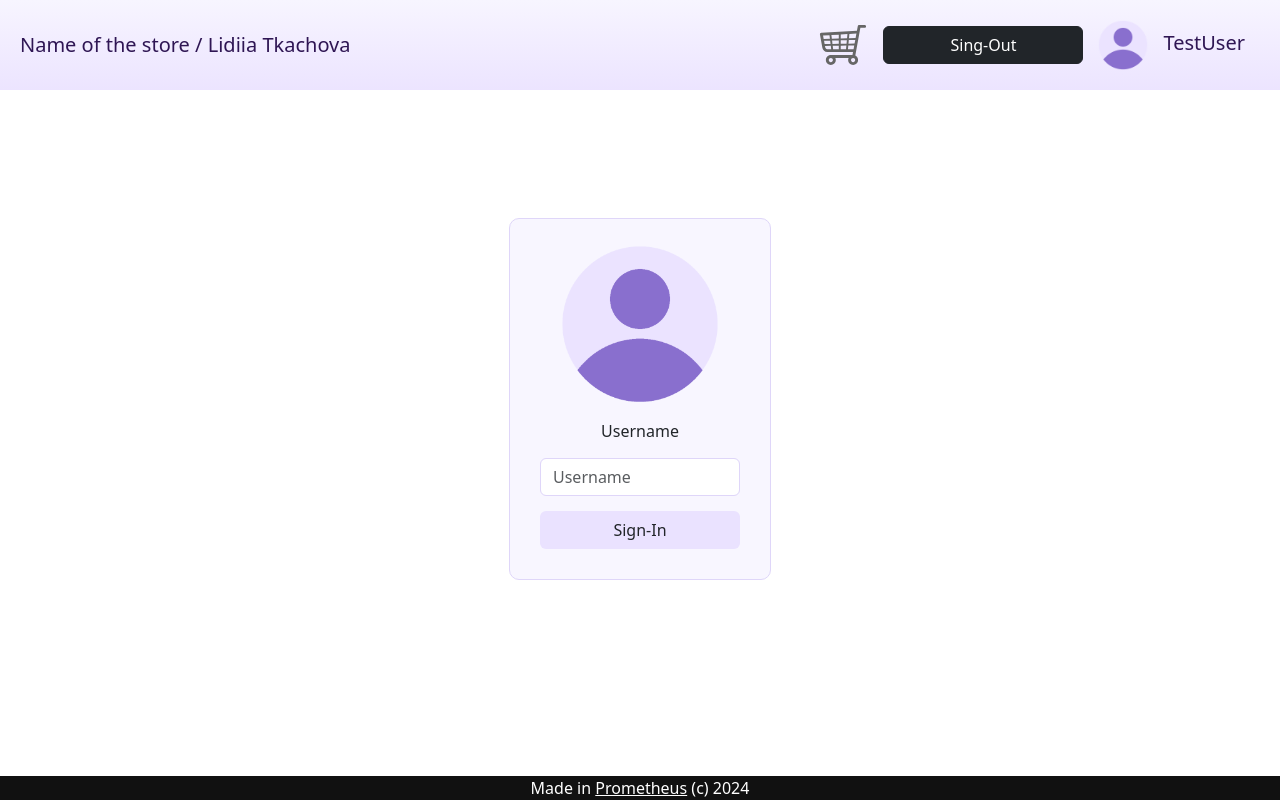
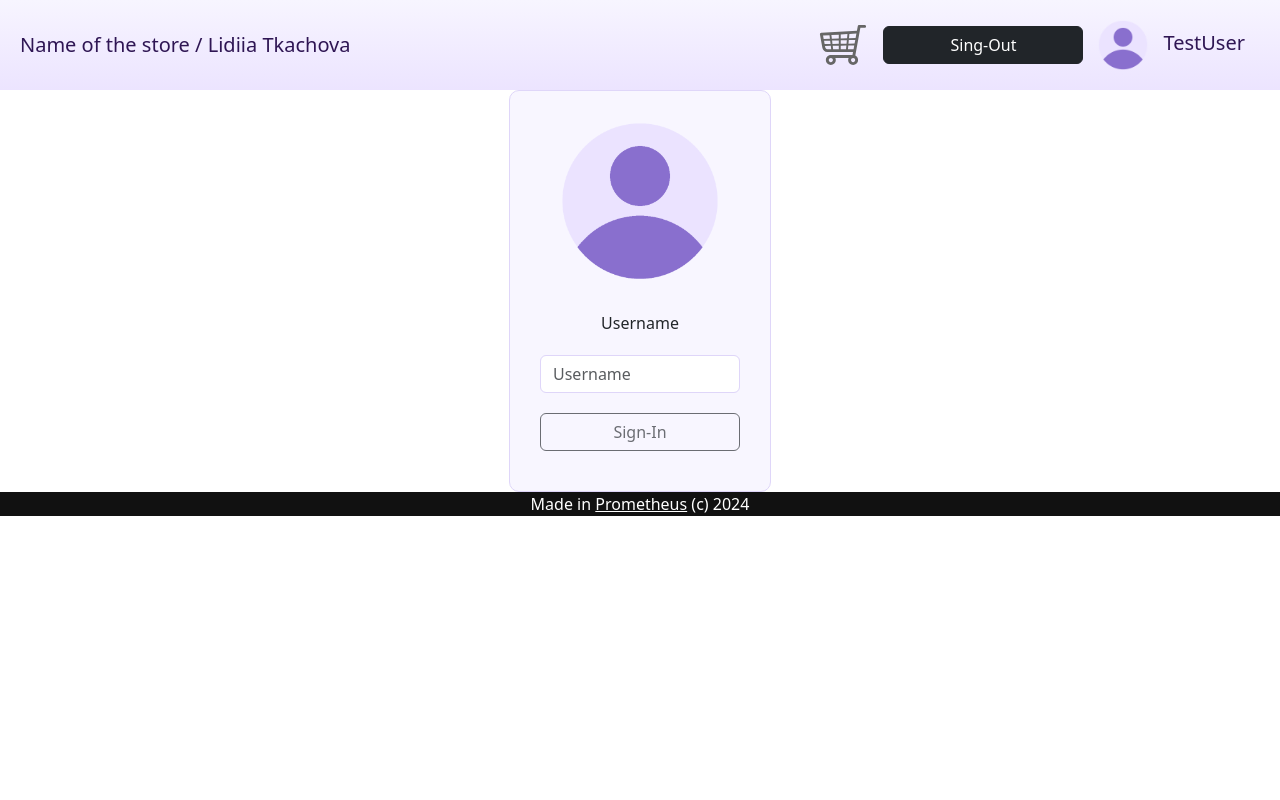
Before and after one commit to lida-skakun/book-store, a React (Create React App) app: page / in a window 1280 px wide. Built offline with nearby package versions, Linux system fonts and the light colour scheme.

Commit message:
username authorization and validation added

```diff
--- a/package.json
+++ b/package.json
@@ -1,6 +1,6 @@
 {
   "name": "course-final",
-  "homepage": "https://github.com/lida-skakun/book-store.git",
+  "homepage": "https://github.com/lida-skakun/book-store",
   "version": "0.1.0",
   "private": true,
   "dependencies": {
--- a/src/components/footer/footer.jsx
+++ b/src/components/footer/footer.jsx
@@ -2,7 +2,8 @@ import "./footer.scss";
 
 export default function Footer() {
   return (
-    <div className="Footer footer">
+    <div className="Footer">
+      <footer className="footer">
         Made in{" "}
         <a
           href="https://prometheus.org.ua/"
@@ -12,6 +13,7 @@ export default function Footer() {
           Prometheus
         </a>{" "}
         (c) 2024
+      </footer>
     </div>
   );
 }
--- a/src/components/footer/footer.scss
+++ b/src/components/footer/footer.scss
@@ -1,6 +1,5 @@
 .Footer {
   background-color: rgb(17, 17, 17);
-  position: fixed;
   bottom: 0px;
   width: 100%;
   color: #ffffff;
--- a/src/components/log-in/log-in.jsx
+++ b/src/components/log-in/log-in.jsx
@@ -1,15 +1,36 @@
+import { useState } from "react";
 import { useNavigate } from "react-router-dom";
 import avatar from "../../img/avatar.png";
 import "./log-in.scss";
 
 export default function LogIn() {
+  const [login, setLogin] = useState("");
+  const [correctLogin, setUnCorrectLoginClass] = useState("hidden");
+
   const navigate = useNavigate();
-  const handleClick = () => {
-    navigate("book-list");
+  const handleEntering = () => {
+    if (login.length > 3 && login.length < 17) {
+      navigate("book-list");
+    } else {
+      setUnCorrectLoginClass("correctLogin");
+      console.log(false);
+    }
   };
+
+  const handleLoginValueChange = ({ target: { value } }) => {
+    setUnCorrectLoginClass("hidden");
+    setLogin(value);
+  };
+
+  const handleKeyDown = ({ key }) => {
+    if (key === "Enter") {
+      handleEntering();
+    }
+  };
+
   return (
     <>
-      <div className="signInCard">
+      <main className="signInCard">
         <div className="signInForm">
           <img src={avatar} alt="user avatar" className="avatar" />
           <form action="post">
@@ -17,23 +38,31 @@ export default function LogIn() {
             <input
               type="text"
               autoComplete="on"
-              className="form-control"
+              className={`form-control ${correctLogin}`}
               placeholder="Username"
               aria-label="Username"
               aria-describedby="basic-addon1"
               id="userName"
+              value={login}
+              onChange={handleLoginValueChange}
+              onKeyDown={handleKeyDown}
+              onBlur={handleLoginValueChange}
             />
+            <span className={`${correctLogin}`}>
+              Please, enter valid username
+            </span>
             <button
               type="submit"
               className="btn"
               id="signInButton"
-              onClick={handleClick}
+              onClick={handleEntering}
+              disabled={login.length < 4 || login.length > 16}
             >
               Sign-In
             </button>
           </form>
         </div>
-      </div>
+      </main>
     </>
   );
 }
--- a/src/components/log-in/log-in.scss
+++ b/src/components/log-in/log-in.scss
@@ -1,11 +1,4 @@
 @import "~bootstrap/scss/bootstrap";
-
-.navigationPanel {
-  background: linear-gradient(#f7f5ff, #ece4ff);
-  color: rgb(47, 22, 84);
-  padding: 20px;
-  font-size: 20px;
-}
 
 .avatar {
   width: 160px;
@@ -16,11 +9,11 @@
   display: flex;
   justify-content: center;
   align-items: center;
-  margin: 10%;
+  flex: 1;
 }
 
 .signInForm * {
-  margin: 5px 0;
+  margin: 10px 0;
 }
 
 .signInForm input,
@@ -51,3 +44,15 @@ button {
   border-radius: 10px;
   background-color: rgb(248, 246, 255);
 }
+
+.correctLogin {
+  border-color: red !important;
+  color: red;
+  font-size: 12px;
+  margin: 0;
+  display: block;
+}
+
+.hidden {
+  display: none;
+}
--- a/src/index.scss
+++ b/src/index.scss
@@ -1,13 +1,14 @@
 body {
   margin: 0;
-  font-family: -apple-system, BlinkMacSystemFont, 'Segoe UI', 'Roboto', 'Oxygen',
-    'Ubuntu', 'Cantarell', 'Fira Sans', 'Droid Sans', 'Helvetica Neue',
+  font-family: -apple-system, BlinkMacSystemFont, "Segoe UI", "Roboto", "Oxygen",
+    "Ubuntu", "Cantarell", "Fira Sans", "Droid Sans", "Helvetica Neue",
     sans-serif;
   -webkit-font-smoothing: antialiased;
   -moz-osx-font-smoothing: grayscale;
 }
 
-code {
-  font-family: source-code-pro, Menlo, Monaco, Consolas, 'Courier New',
-    monospace;
+#root {
+  display: flex;
+  flex-direction: column;
+  min-height: 100vh;
 }
```
Lines whose indentation alone changed are shown as unchanged.
